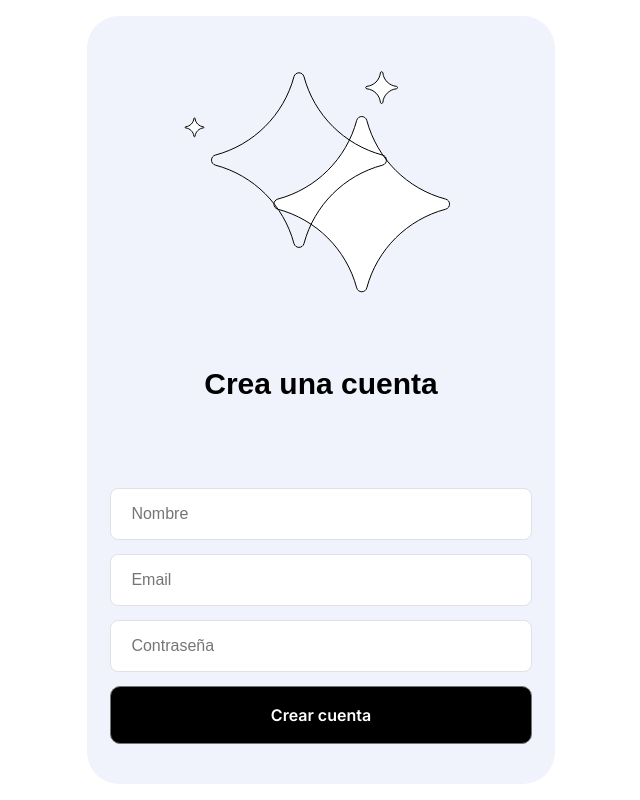
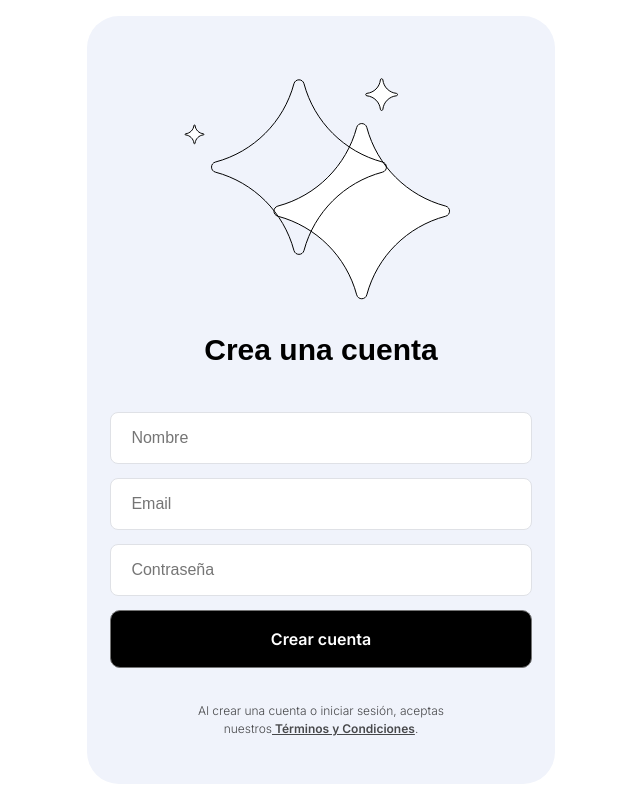
Before and after one commit to aegisnull/adicare, a React (Vite) app in the folder frontend/: page /registrarse in a window 1280 px wide. Shown: the whole page, without its empty margins (319-959 px from the left). Built offline with nearby package versions, Linux system fonts and the light colour scheme.

Commit message:
style: add notice about acceptance of terms and conditions

```diff
--- a/frontend/src/components/Register/Register.jsx
+++ b/frontend/src/components/Register/Register.jsx
@@ -31,6 +31,10 @@ function Register() {
           />
           <button className='button button_accent'>Crear cuenta</button>
         </form>
+        <p className='register__notice'>
+          Al crear una cuenta o iniciar sesión, aceptas nuestros
+          <span className='register_bold'> Términos y Condiciones</span>.
+        </p>
       </div>
     </section>
   );
--- a/frontend/src/components/Register/Register.scss
+++ b/frontend/src/components/Register/Register.scss
@@ -1,12 +1,21 @@
 .register {
   height: 95vh;
   padding: 2vh;
+
+  &_bold {
+    font-weight: 600;
+    text-decoration: underline;
+
+    &:hover {
+      opacity: 1;
+    }
+  }
 
   &__container {
     display: flex;
     flex-direction: column;
     align-items: center;
-    justify-content: space-between;
+    justify-content: space-around;
     height: 86vh;
     padding-top: 5vh;
     padding-bottom: 5vh;
@@ -44,4 +53,15 @@
     border-radius: 8px;
     outline: none;
   }
+
+  &__notice {
+    width: 263px;
+    padding-top: 20px;
+    font-weight: 300;
+    font-size: 12px;
+    font-family: Inter, sans-serif;
+    line-height: 17.5px;
+    text-align: center;
+    opacity: 0.7;
+  }
 }
```
